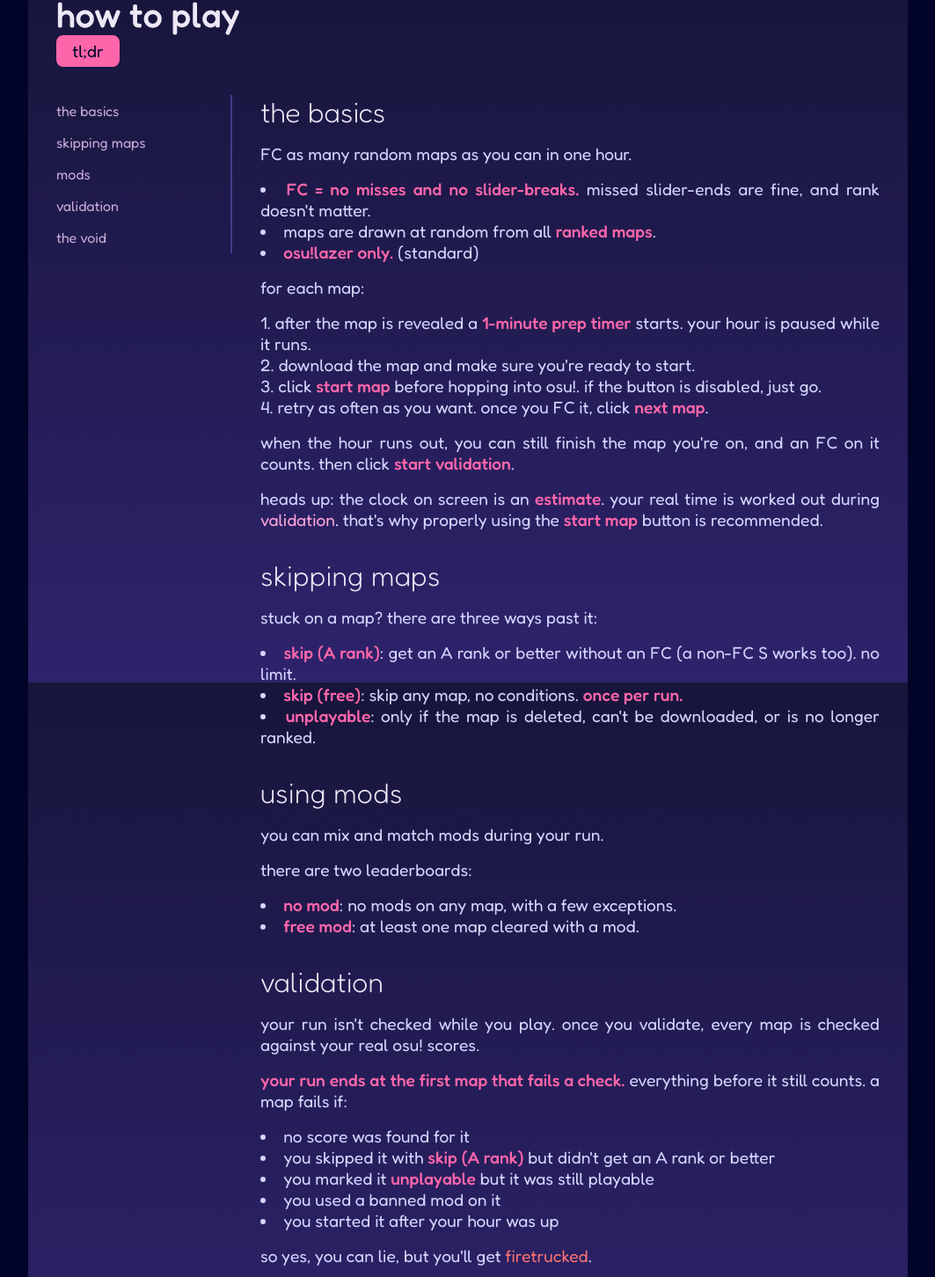
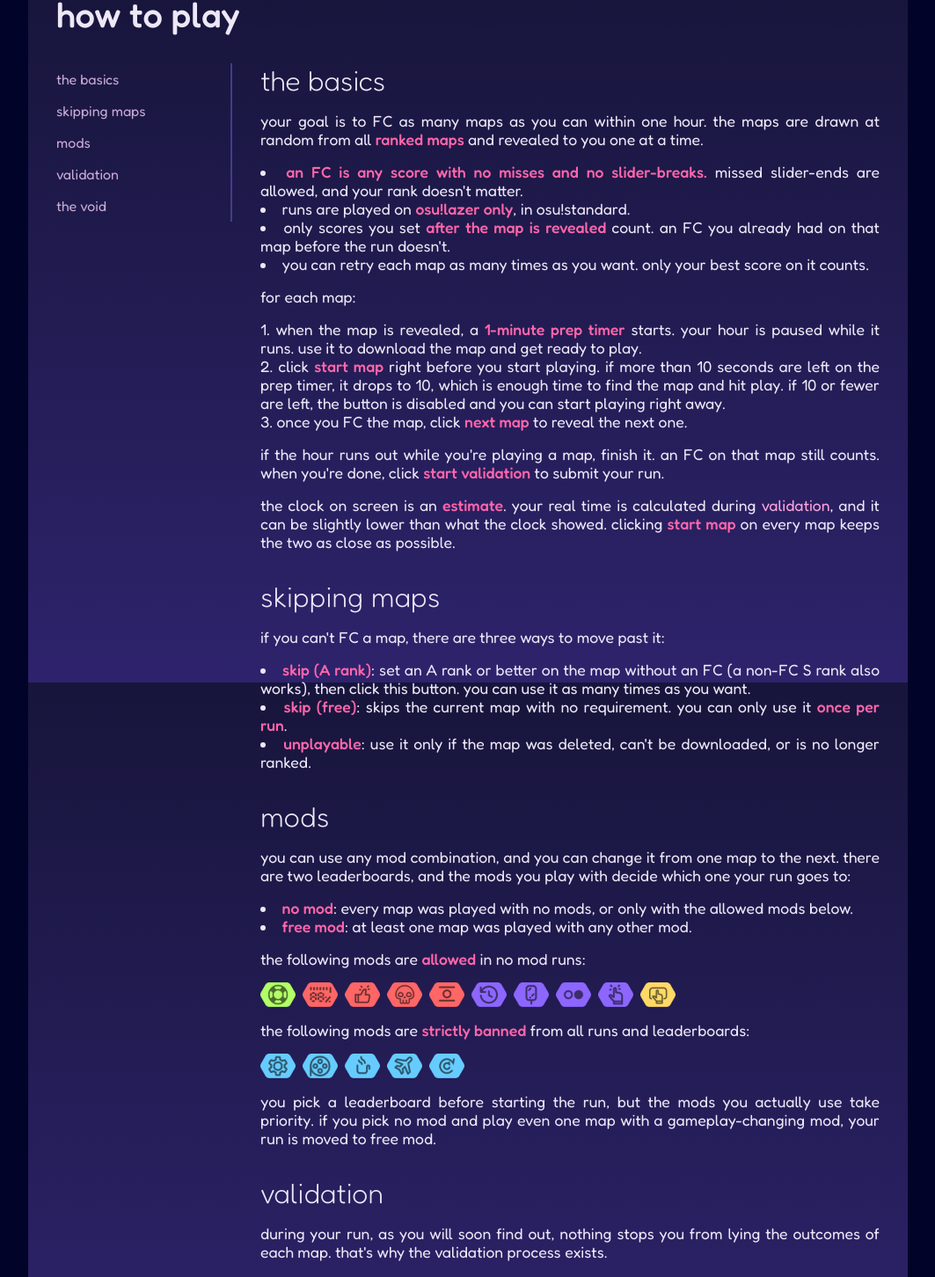
Before and after one commit to michaelcalb/osu-rmc, a Vue app in the folder frontend/: page /help in a window 1280 px wide. Shown: the part 99-1551 px from the top of the page at 88% size, without its empty margins (108-1171 px from the left). Built offline with nearby package versions, Linux system fonts and the light colour scheme; no server answers; a web font is replaced by a local one.

Commit message:
refactor: rewrite help page

```diff
--- a/frontend/src/views/HelpView.vue
+++ b/frontend/src/views/HelpView.vue
@@ -1,10 +1,5 @@
 <template>
-    <div class="title-row">
     <h1 class="title">how to play</h1>
-        <button class="tldr-btn" :aria-pressed="tldr" @click="tldr = !tldr">
-            tl;dr
-        </button>
-    </div>
 
     <div class="layout">
         <nav class="toc">
@@ -18,312 +13,167 @@
         <div class="content">
             <section id="basics" class="content-section">
                 <h2 class="section-title">the basics</h2>
-                <template v-if="tldr">
-                    <p>FC as many random maps as you can in one hour.</p>
+                <p>
+                    your goal is to FC as many maps as you can within one hour.
+                    the maps are drawn at random from all
+                    <span class="strong">ranked maps</span> and revealed to you
+                    one at a time.
+                </p>
                 <ul>
                     <li>
                         <span class="strong"
-                                >FC = no misses and no slider-breaks.</span
+                            >an FC is any score with no misses and no
+                            slider-breaks.</span
                         >
-                            missed slider-ends are fine, and rank doesn't
+                        missed slider-ends are allowed, and your rank doesn't
                         matter.
                     </li>
                     <li>
-                            maps are drawn at random from all
-                            <span class="strong">ranked maps</span>.
+                        runs are played on
+                        <span class="strong">osu!lazer only</span>, in
+                        osu!standard.
                     </li>
                     <li>
-                            <span class="strong">osu!lazer only.</span>
-                            (standard)
+                        only scores you set
+                        <span class="strong">after the map is revealed</span>
+                        count. an FC you already had on that map before the run
+                        doesn't.
+                    </li>
+                    <li>
+                        you can retry each map as many times as you want. only
+                        your best score on it counts.
                     </li>
                 </ul>
                 <p>for each map:</p>
                 <ol>
                     <li>
-                            after the map is revealed a
-                            <span class="strong">1-minute prep timer</span>
-                            starts. your hour is paused while it runs.
+                        when the map is revealed, a
+                        <span class="strong">1-minute prep timer</span> starts.
+                        your hour is paused while it runs. use it to download
+                        the map and get ready to play.
                     </li>
                     <li>
-                            download the map and make sure you're ready to
-                            start.
+                        click <span class="strong">start map</span> right before
+                        you start playing. if more than 10 seconds are left on
+                        the prep timer, it drops to 10, which is enough time to
+                        find the map and hit play. if 10 or fewer are left, the
+                        button is disabled and you can start playing right away.
                     </li>
                     <li>
-                            click <span class="strong">start map</span> before
-                            hopping into osu!. if the button is disabled, just
-                            go.
-                        </li>
-                        <li>
-                            retry as often as you want. once you FC it, click
-                            <span class="strong">next map</span>.
+                        once you FC the map, click
+                        <span class="strong">next map</span> to reveal the next
+                        one.
                     </li>
                 </ol>
                 <p>
-                        when the hour runs out, you can still finish the map
-                        you're on, and an FC on it counts. then click
-                        <span class="strong">start validation</span>.
+                    if the hour runs out while you're playing a map, finish it.
+                    an FC on that map still counts. when you're done, click
+                    <span class="strong">start validation</span> to submit your
+                    run.
                 </p>
                 <p>
-                        heads up: the clock on screen is an
+                    the clock on screen is an
                     <span class="strong">estimate</span>. your real time is
-                        worked out during
-                        <a href="#validation" class="link-1">validation</a>.
-                        that's why properly using the
-                        <span class="strong">start map</span> button is
-                        recommended.
+                    calculated during
+                    <a href="#validation" class="link-1">validation</a>, and it
+                    can be slightly lower than what the clock showed. clicking
+                    <span class="strong">start map</span> on every map keeps the
+                    two as close as possible.
                 </p>
-                </template>
-
-                <template v-else>
-                    <p>
-                        the main goal in random map challenge is to FC as many
-                        random beatmaps as possible in the span of an hour. an
-                        FC is
-                        <span class="strong"
-                            >any score without misses or slider-breaks.
-                            slider-ends and score ranks don't matter</span
-                        >. the map pool consists of ranked maps only. the maps
-                        are rolled and revealed to you, one at a time, through a
-                        seed-based system. runs are played on
-                        <span class="strong">osu!lazer only</span>, in
-                        osu!standard.
-                    </p>
-                    <p>
-                        after each map is revealed, a 1-minute timer will start
-                        ticking, that's known as the "preparation timer". while
-                        it runs, your hour is paused. it gives you enough time
-                        to download the beatmap, take a deep breath, or even
-                        practise it, since it's your minute to spend. when
-                        you're heading into osu! to play, click the
-                        <span class="strong">start map</span> button. if there
-                        are more than 10 seconds left on the prep timer, it
-                        drops to 10, just enough time to find the map and hit
-                        play. if there are 10 or fewer, the button is disabled,
-                        so just go.
-                    </p>
-                    <p>
-                        you can retry the maps for as long as you like, and
-                        after you manage to successfully FC each one, just hit
-                        the <span class="strong">next map</span> button and
-                        repeat the process until the hour is over. if time runs
-                        out while you're mid-map, finish it anyway, because an
-                        FC on it still counts. after that, click on the
-                        <span class="strong">start validation</span> button to
-                        begin the
-                        <a href="#validation" class="link-1">validation</a>
-                        process of your run.
-                    </p>
-                    <p>
-                        one thing to keep in mind: the hour you see on screen is
-                        an <span class="strong">estimate</span>, not the real
-                        clock. your real time is only worked out during
-                        <a href="#validation" class="link-1">validation</a>. the
-                        two can drift apart, so you may have a bit less time
-                        than shown. clicking
-                        <span class="strong">start map</span> on every map keeps
-                        the estimate close to the real thing.
-                    </p>
-                </template>
             </section>
 
             <section id="skips" class="content-section">
                 <h2 class="section-title">skipping maps</h2>
-                <template v-if="tldr">
-                    <p>stuck on a map? there are three ways past it:</p>
+                <p>
+                    if you can't FC a map, there are three ways to move past it:
+                </p>
                 <ul>
                     <li>
-                            <span class="strong">skip (A rank)</span>: get an A
-                            rank or better without an FC (a non-FC S works too).
-                            no limit.
+                        <span class="strong">skip (A rank)</span>: set an A rank
+                        or better on the map without an FC (a non-FC S rank also
+                        works), then click this button. you can use it as many
+                        times as you want.
                     </li>
                     <li>
-                            <span class="strong">skip (free)</span>: skip any
-                            map, no conditions.
-                            <span class="strong">once per run.</span>
+                        <span class="strong">skip (free)</span>: skips the
+                        current map with no requirement. you can only use it
+                        <span class="strong">once per run</span>.
                     </li>
                     <li>
-                            <span class="strong">unplayable</span>: only if the
-                            map is deleted, can't be downloaded, or is no longer
-                            ranked.
+                        <span class="strong">unplayable</span>: use it only if
+                        the map was deleted, can't be downloaded, or is no
+                        longer ranked.
                     </li>
                 </ul>
-                </template>
-
-                <template v-else>
-                    <p>
-                        there are some ways to skip beatmaps, and the one you
-                        will be using the most is the A rank skip. if you manage
-                        to get an A rank or better on the map without an FC (a
-                        non-FC S rank works too), you can click on the
-                        <span class="strong">skip (A rank)</span> button,
-                        revealing the next map. you can also skip any map in the
-                        run whenever you like by using the
-                        <span class="strong">skip (free)</span> button, however,
-                        this skip method can only be used
-                        <span class="strong">once per run</span>, so choose
-                        wisely.
-                    </p>
-                    <p>
-                        the last skip method is the "unplayable" one and should
-                        only be used if the map you rolled:
-                    </p>
-                    <ul>
-                        <li>doesn't exist anymore</li>
-                        <li>can't be downloaded (no .osz file)</li>
-                        <li>is no longer ranked</li>
-                    </ul>
-                    <p>
-                        this skip method exists because there can be a slight
-                        desync between osu!'s database and mine, which can cause
-                        rolled maps to be unplayable. hopefully, you will never
-                        have to use this button.
-                    </p>
-                </template>
             </section>
 
             <section id="mods" class="content-section">
-                <h2 class="section-title">using mods</h2>
-                <template v-if="tldr">
-                    <p>you can mix and match mods during your run.</p>
-                    <p>there are two leaderboards:</p>
+                <h2 class="section-title">mods</h2>
+                <p>
+                    you can use any mod combination, and you can change it from
+                    one map to the next. there are two leaderboards, and the
+                    mods you play with decide which one your run goes to:
+                </p>
                 <ul>
                     <li>
-                            <span class="strong">no mod</span>: no mods on any
-                            map, with a few exceptions.
+                        <span class="strong">no mod</span>: every map was played
+                        with no mods, or only with the allowed mods below.
                     </li>
                     <li>
-                            <span class="strong">free mod</span>: at least one
-                            map cleared with a mod.
+                        <span class="strong">free mod</span>: at least one map
+                        was played with any other mod.
                     </li>
                 </ul>
-                </template>
-
-                <template v-else>
                 <p>
-                        you are free to use any mod combination during your run.
-                        you can also freely change mod combinations for
-                        different maps. depending on which mods you use, there
-                        are 2 leaderboard categories your run can fall into,
-                        either <span class="strong">no mod</span> or
-                        <span class="strong">free mod</span>.
+                    the following mods are
+                    <span class="strong">allowed</span> in no mod runs:
                 </p>
+                <ModList :mods="ALLOWED_MODS" />
                 <p>
-                        <span class="strong">no mod</span> runs are those where
-                        every map has been cleared without any mods. there are
-                        some exceptions.
+                    the following mods are
+                    <span class="strong">strictly banned</span> from all runs
+                    and leaderboards:
                 </p>
+                <ModList :mods="BANNED_MODS" />
                 <p>
-                        <span class="strong">free mod</span> runs are those that
-                        at least one map has been cleared with the use of
-                        gameplay changing mods.
+                    you pick a leaderboard before starting the run, but the mods
+                    you actually use take priority. if you pick no mod and play
+                    even one map with a gameplay-changing mod, your run is moved
+                    to free mod.
                 </p>
-                    <p>
-                        before starting a run, you have to select which
-                        leaderboard to compete on. however, if you choose to
-                        play a no mod run and, at any point, clear a map with a
-                        gameplay changing mod, your run will be submitted for
-                        the free mod leaderboard instead.
-                    </p>
-                </template>
             </section>
 
             <section id="validation" class="content-section">
                 <h2 class="section-title">validation</h2>
-                <template v-if="tldr">
                 <p>
-                        your run isn't checked while you play. once you
-                        validate, every map is checked against your real osu!
-                        scores.
+                    during your run, as you will soon find out, nothing stops
+                    you from lying the outcomes of each map. that's why the
+                    validation process exists.
                 </p>
+                <p>your entire run is validated once, after it ends.</p>
                 <p>
-                        <span class="strong"
-                            >your run ends at the first map that fails a
-                            check.</span
-                        >
-                        everything before it still counts. a map fails if:
-                    </p>
-                    <ul>
-                        <li>no score was found for it</li>
-                        <li>
-                            you skipped it with
-                            <span class="strong">skip (A rank)</span> but didn't
-                            get an A rank or better
-                        </li>
-                        <li>
-                            you marked it
-                            <span class="strong">unplayable</span> but it was
-                            still playable
-                        </li>
-                        <li>you used a banned mod on it</li>
-                        <li>you started it after your hour was up</li>
-                    </ul>
-                    <p>
-                        so yes, you can lie, but you'll get
-                        <span class="firetruck">firetrucked</span>.
-                    </p>
-                </template>
-
-                <template v-else>
-                    <p>
-                        by now, you may have noticed that you can easily lie in
-                        your run by claiming hard maps as "unplayable" or
-                        spamming <span class="strong">skip (A rank)</span> until
-                        an easy, short map appears for you to clear. while it's
-                        true you can do that (and other things too), the moment
-                        your run validates you will be
+                    in short, it compares the claims you made with what your
+                    osu! profile actually has to say about them, checking map by
+                    map. if you get caught lying, you will be
                     <span class="firetruck">firetrucked</span>.
                 </p>
                 <p>
-                        once you start validation, every map in your run is
-                        checked against your real osu! scores.
-                        <span class="strong"
-                            >your run ends at the first map that fails a
-                            check</span
-                        >, and everything before it still counts. a map fails if
-                        no score was found for it, if you A rank skipped it
-                        without an A rank, if you marked it unplayable while it
-                        was still playable, if you used a banned mod on it, or
-                        if you started it after your hour was up.
+                    for a more in depth version of how the validation process
+                    works, refer to this documentation.
+                </p>
+            </section>
+
+            <section id="void" class="content-section">
+                <h2 class="section-title">the void</h2>
+                <p>
+                    if an error on my end stops your run from being validated,
+                    the run is marked <span class="strong">void</span>. voided
+                    runs don't show on your profile or the leaderboards. this is
+                    never a penalty, and the run
+                    <span class="strong">can be recovered</span>.
                 </p>
                 <p>
-                        the validation process exists because your run is not
-                        validated in real time. this is intended to make the run
-                        itself go more smoothly, save on server resources, but
-                        mainly to not go past osu!'s API usage limit.
-                    </p>
-                    <p>
-                        if you want to fully understand how the validation
-                        process works, you can check out this
-                        <a href="#" class="link-1">documentation</a>.
-                    </p>
-                </template>
-            </section>
-            <section id="void" class="content-section">
-                <h2 class="section-title">the void</h2>
-                <template v-if="tldr">
-                    <p>
-                        very rarely, validation hits an error on my end and your
-                        run is marked <span class="strong">void</span>. it won't
-                        show on your profile or the leaderboards, but
-                        <span class="strong">it isn't lost</span>.
-                    </p>
-                </template>
-
-                <template v-else>
-                    <p>
-                        under very rare and specific circumstances your run can
-                        receive the "void" status. voided runs do not show up on
-                        your profile or the leaderboards page. this only happens
-                        when an error on my end stops your run from being
-                        validated, never as a punishment. if you ever see the
-                        message that your run has been voided or if it seemingly
-                        vanished after validating, don't worry, it can still be
-                        recovered.
-                    </p>
-                </template>
-
-                <p>
-                    if your run got voided, send
+                    to recover a voided run, send
                     <a
                         href="https://osu.ppy.sh/users/13955247"
                         target="_blank"
@@ -332,7 +182,7 @@
                         >me</a
                     >
                     a dm in osu! with the run id (the number at the top of the
-                    run page) and a message so i know what you're talking about
+                    run page) and a short description of what happened
                     <span class="mono">&semi;&rpar;</span>
                 </p>
             </section>
@@ -341,32 +191,11 @@
 </template>
 
 <script setup lang="ts">
-import { ref } from 'vue'
-
-const tldr = ref(true)
+import { ALLOWED_MODS, BANNED_MODS } from '../lib/mods'
+import ModList from '../components/ModList.vue'
 </script>
 
 <style scoped>
-.tldr-btn {
-    font-size: 1.2rem;
-    color: var(--text-muted);
-    border: 2px solid var(--border);
-    border-radius: 0.5rem;
-    padding: 0.25rem 1rem;
-    transition: 0.2s;
-}
-
-.tldr-btn:hover {
-    color: var(--accent);
-    border-color: var(--accent);
-}
-
-.tldr-btn[aria-pressed='true'] {
-    color: var(--bg);
-    background-color: var(--accent);
-    border-color: var(--accent);
-}
-
 .layout {
     display: grid;
     grid-template-columns: 200px 1fr;
@@ -406,14 +235,12 @@ const tldr = ref(true)
 
 .content-section > * {
     text-align: justify;
-    font-size: 1.2rem;
-    color: var(--text-muted-3);
     list-style-position: inside;
+    font-size: 1.1rem;
 }
 
 .section-title {
     font-weight: 300;
     font-size: 2rem;
-    color: inherit;
 }
 </style>
```
Lines whose indentation alone changed are shown as unchanged.
